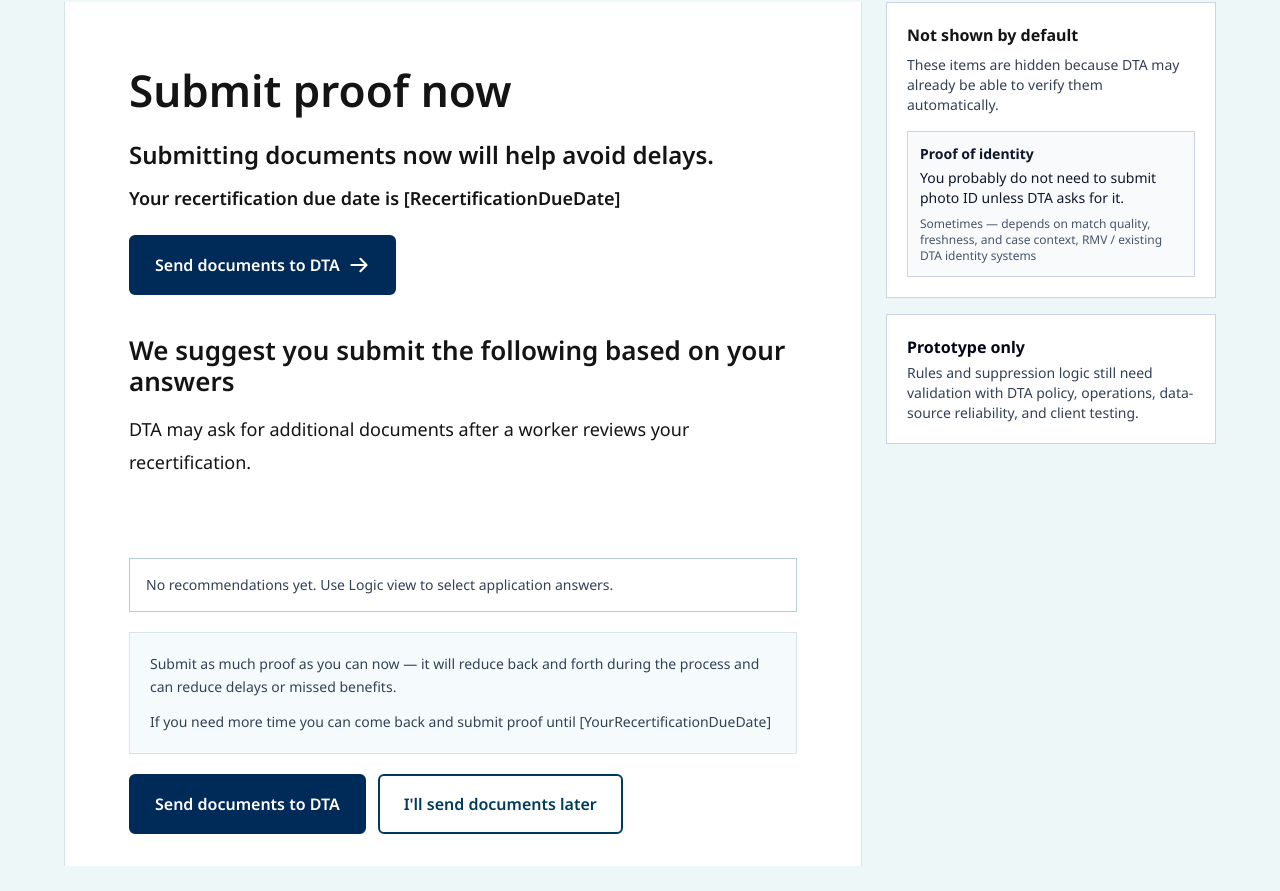
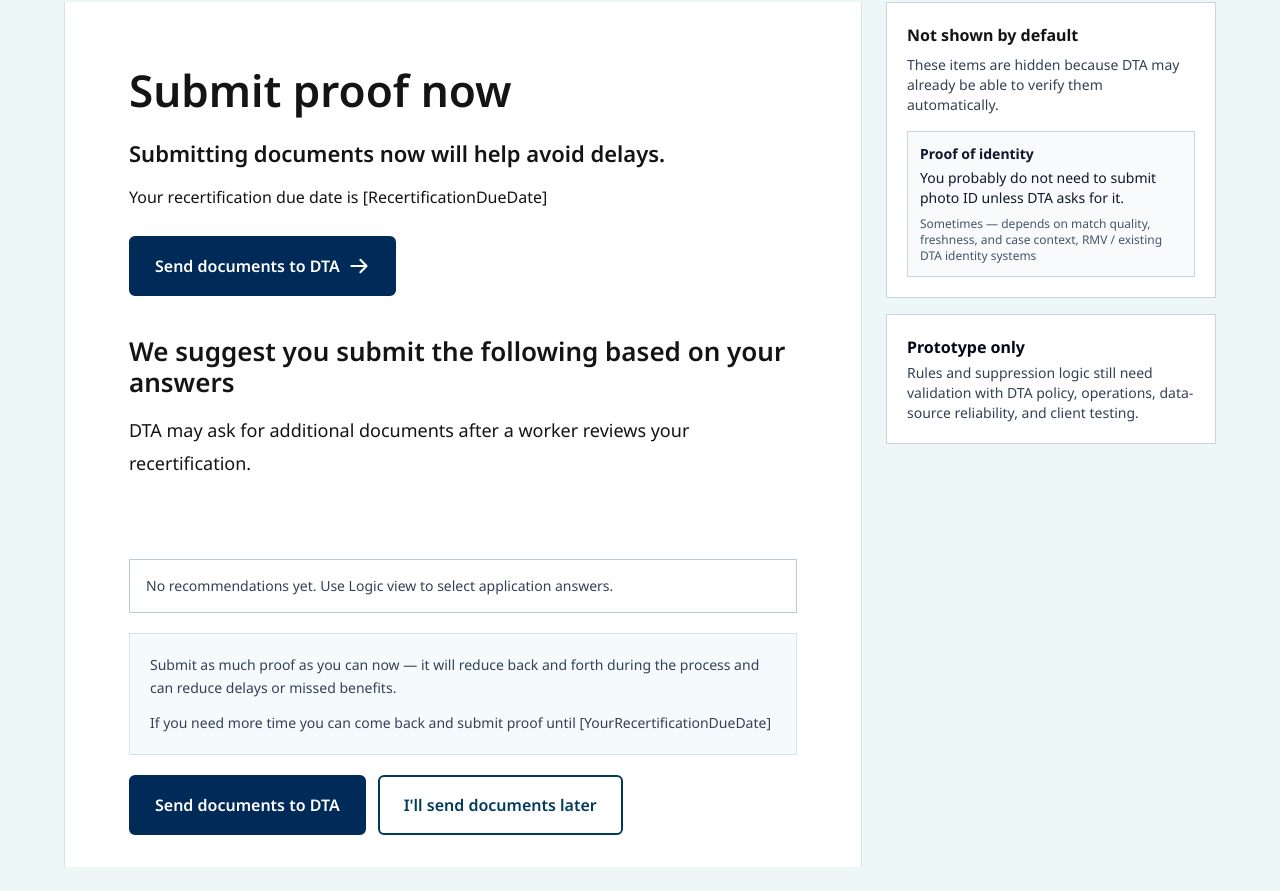
Before and after one commit to vidivitti/snap-doc-recommendation-prototype, a React (Vite) app: page / in a window 1280 px wide. Shown: the part 3030-3921 px from the top of the page. Built offline with nearby package versions, Linux system fonts and the light colour scheme.

Commit message:
Refine verification intro typography

```diff
--- a/src/App.jsx
+++ b/src/App.jsx
@@ -2340,10 +2340,10 @@ export default function SnapVerificationPrototype() {
             ) : null}
 
             <h1 className="mass-heading-2xl mt-4 max-w-4xl text-[#141414]">Submit proof now</h1>
-            <h2 className="mass-heading-sm mt-6 max-w-3xl text-[#141414]">
+            <h2 className="mass-heading-xs mt-6 max-w-3xl text-[#141414]">
               Submitting documents now will help avoid delays.
             </h2>
-            <p className="mass-heading-2xs mt-4 max-w-2xl text-[#141414]">
+            <p className="mass-body mt-4 max-w-2xl text-[#141414]">
               Your recertification due date is [RecertificationDueDate]
             </p>
             <button type="button" className="dta-button-primary mt-6 w-full sm:w-auto">
--- a/src/index.css
+++ b/src/index.css
@@ -99,6 +99,10 @@ body {
     @apply text-[1.5rem] font-semibold leading-[1.3];
   }
 
+  .mass-heading-xs {
+    @apply text-[1.375rem] font-semibold leading-[1.3];
+  }
+
   .mass-heading-2xs {
     @apply text-[1.125rem] font-semibold leading-[1.4];
   }
```
